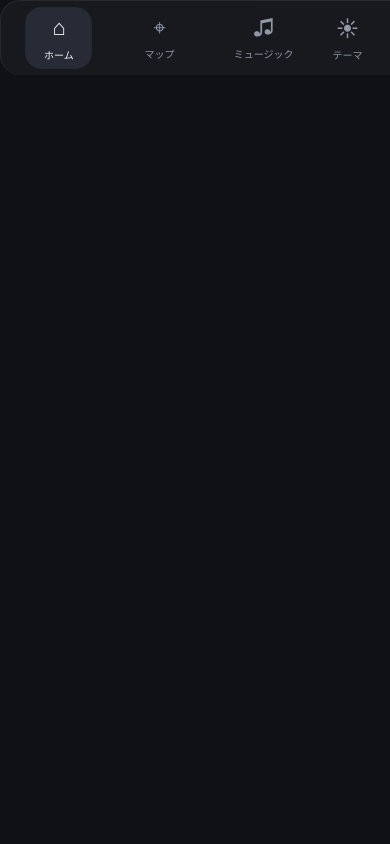
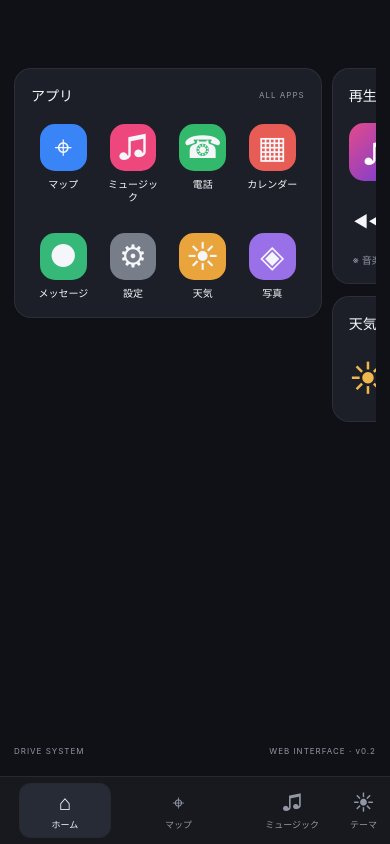
Before and after one commit to takasimakakeru/CarPlay, a React (Vite) app in the folder web-carplay/: page / in a window 390 px wide. Shown: the top 844 px of the page. Built offline with nearby package versions, Linux system fonts and the light colour scheme.

Commit message:
れすぽんしぶ

```diff
--- a/web-carplay/src/App.css
+++ b/web-carplay/src/App.css
@@ -277,14 +277,15 @@ border-right: none;
 }
 
 .app-icon {
-  width: clamp(158px, 6vw, 206px);
-  aspect-ratio: 1;
-  border-radius: 22px;
   display: grid;
   place-items: center;
-  color: white;
-  font-size: 80px;
-  box-shadow: 0 8px 18px rgba(0, 0, 0, 0.18);
+  width: clamp(48px, 6vw, 70px);
+  height: auto;
+  aspect-ratio: 1 / 1;
+  flex: 0 0 auto;
+  line-height: 1;
+  overflow: hidden;
+  border-radius: 30%;
 }
 
 .app-name {
@@ -545,21 +546,30 @@ border-right: none;
   }
 
   .apps-panel,
-  .widget {
-    padding: 18px;
-    border-radius: 18px;
-  }
+.widget {
+  background: var(--panel);
+  border: 1px solid var(--border);
+  border-radius: 22px;
+  padding: 24px;
+  height: auto;
+}
 
   .app-grid {
-    grid-template-columns: repeat(4, minmax(0, 1fr));
-    gap: 22px 5px;
-  }
+  display: grid;
+  grid-template-columns: repeat(4, minmax(0, 1fr));
+  gap: 20vh 6px;
+}
 
-  .app-icon {
-    width: 52px;
-    border-radius: 16px;
-    font-size: 25px;
-  }
+  app-icon {
+  width: clamp(58px, 6vw, 70px);
+  aspect-ratio: 1;
+  border-radius: 22px;
+  display: grid;
+  place-items: center;
+  color: white;
+  font-size: 26px;
+  box-shadow: 0 8px 18px rgba(0, 0, 0, 0.18);
+}
 
   .app-name {
     font-size: 10px;
@@ -844,3 +854,474 @@ border-right: none;
     font-size: 8px;
   }
 }
+
+
+/* =========================================================
+   RESPONSIVE FIXES
+   PC版の既存デザインを基準に、タブレット・スマホを調整
+========================================================= */
+
+/* 共通：画面幅からはみ出す原因を抑制 */
+html,
+body {
+  width: 100%;
+  max-width: 100%;
+  overflow-x: hidden;
+}
+
+.dashboard {
+  width: 100%;
+  min-height: 100vh;
+  min-height: 100dvh;
+}
+
+.main-content {
+  width: 100%;
+  min-width: 0;
+}
+
+.content-grid,
+.apps-panel,
+.widget,
+.right-panel,
+.map-page,
+.map-toolbar {
+  min-width: 0;
+}
+
+.app-grid {
+  row-gap: clamp(24px, 4vh, 48px);
+}
+
+.app-icon {
+  font-size: clamp(38px, 5vw, 56px);
+}
+
+/* タブレット */
+@media (max-width: 850px) {
+  .main-content {
+    padding: 22px clamp(16px, 3vw, 28px) 16px;
+  }
+
+  .welcome {
+    margin-top: 36px;
+    margin-bottom: 28px;
+  }
+
+  .content-grid {
+    grid-auto-flow: column;
+    grid-template-columns: 85% 50%;
+    grid-auto-columns: unset;
+    gap: 12px;
+    overflow-x: auto;
+    overflow-y: hidden;
+    padding-bottom: 8px;
+    overscroll-behavior-x: contain;
+    -webkit-overflow-scrolling: touch;
+  }
+
+  .content-grid > * {
+    min-width: 0;
+  }
+
+  .apps-panel,
+  .widget {
+    padding: clamp(16px, 2.5vw, 22px);
+  }
+
+  .app-grid {
+    grid-template-columns: repeat(4, minmax(0, 1fr));
+    column-gap: 8px;
+    row-gap: 30px;
+  }
+
+  .app-icon {
+    width: clamp(48px, 7vw, 64px);
+    font-size: clamp(32px, 5vw, 48px);
+  }
+
+  .map-toolbar {
+    gap: 14px;
+  }
+
+  .map-search {
+    width: min(100%, 420px);
+  }
+}
+
+/* スマートフォン */
+@media (max-width: 560px) {
+  .dashboard {
+    flex-direction: column-reverse;
+    min-height: 100vh;
+    min-height: 100dvh;
+  }
+
+  /* 下部ナビゲーション */
+  .sidebar {
+    position: sticky;
+    bottom: 0;
+    z-index: 1000;
+    width: 100%;
+    height: 68px;
+    min-height: 68px;
+    flex: 0 0 68px;
+    flex-direction: row;
+    justify-content: space-around;
+    padding: 6px 10px;
+    border: 0;
+    border-top: 1px solid var(--border);
+    border-radius: 0;
+  }
+
+  .brand {
+    display: none;
+  }
+
+  .side-nav {
+    flex: 1;
+    width: 100%;
+    flex-direction: row;
+    justify-content: space-around;
+    align-items: center;
+    gap: 4px;
+    margin: 0;
+  }
+
+  .nav-button {
+    flex: 1;
+    min-width: 0;
+    max-width: 90px;
+    padding: 6px 3px;
+    gap: 3px;
+    border-radius: 10px;
+  }
+
+  .nav-button > span {
+    font-size: 21px;
+  }
+
+  .nav-button small {
+    font-size: 9px;
+    white-space: nowrap;
+  }
+
+  .sidebar-bottom {
+    margin: 0;
+    gap: 0;
+  }
+
+  .connection-dot {
+    display: none;
+  }
+
+  /* メイン */
+  .main-content {
+    flex: 1 0 auto;
+    width: 100%;
+    min-height: calc(100vh - 68px);
+    min-height: calc(100dvh - 68px);
+    padding: 16px 14px 20px;
+  }
+
+  .topbar {
+    flex-wrap: wrap;
+    gap: 8px;
+    font-size: 10px;
+  }
+
+  .topbar-status {
+    flex-wrap: wrap;
+    gap: 6px 10px;
+  }
+
+  .welcome {
+    margin-top: 28px;
+    margin-bottom: 24px;
+    align-items: flex-start;
+    flex-wrap: wrap;
+    gap: 18px;
+  }
+
+  .welcome h1 {
+    font-size: clamp(22px, 6vw, 27px);
+    line-height: 1.3;
+    overflow-wrap: anywhere;
+  }
+
+  .eyebrow {
+    font-size: 9px;
+    letter-spacing: 2px;
+  }
+
+  .subheading {
+    font-size: 12px;
+    line-height: 1.6;
+  }
+
+  .clock {
+    align-items: flex-start;
+    gap: 4px;
+  }
+
+  .clock strong {
+    font-size: clamp(25px, 7vw, 32px);
+    letter-spacing: -1px;
+  }
+
+  .clock span {
+    font-size: 10px;
+  }
+
+  /* パネルの横スクロール */
+  .content-grid {
+    grid-template-columns: 85% 50%;
+    grid-auto-flow: column;
+    grid-auto-columns: unset;
+    gap: 10px;
+    width: 100%;
+    overflow-x: auto;
+    overflow-y: hidden;
+    padding-bottom: 10px;
+    scroll-snap-type: x proximity;
+    overscroll-behavior-x: contain;
+    -webkit-overflow-scrolling: touch;
+  }
+
+  .content-grid > * {
+    min-width: 0;
+    scroll-snap-align: start;
+  }
+
+  .apps-panel,
+  .widget {
+    padding: 16px;
+    border-radius: 17px;
+  }
+
+  .section-heading {
+    gap: 8px;
+    margin-bottom: 18px;
+  }
+
+  .section-heading h2 {
+    font-size: 14px;
+  }
+
+  .section-heading > span {
+    font-size: 8px;
+    letter-spacing: 1px;
+  }
+
+  .app-grid {
+    grid-template-columns: repeat(4, minmax(0, 1fr));
+    column-gap: 5px;
+    row-gap: 26px;
+  }
+
+  .app-item {
+    gap: 7px;
+  }
+
+  .app-icon {
+    width: clamp(42px, 12vw, 58px);
+    max-width: 100%;
+    border-radius: 15px;
+    font-size: clamp(28px, 8vw, 40px);
+  }
+
+  .app-name {
+    font-size: 10px;
+    line-height: 1.35;
+    overflow-wrap: anywhere;
+  }
+
+  .right-panel {
+    display: flex;
+    flex-direction: column;
+    gap: 12px;
+  }
+
+  .music-content,
+  .weather-content {
+    gap: 12px;
+  }
+
+  .album-art {
+    width: 58px;
+    height: 58px;
+    font-size: 30px;
+  }
+
+  .track-info strong {
+    font-size: 12px;
+  }
+
+  .track-info span,
+  .music-note {
+    font-size: 10px;
+  }
+
+  .music-controls {
+    gap: 20px;
+    margin-top: 18px;
+  }
+
+  .weather-icon {
+    font-size: 36px;
+  }
+
+  .weather-content strong {
+    font-size: 27px;
+  }
+
+  .footer {
+    flex-wrap: wrap;
+    gap: 8px;
+    padding-top: 24px;
+    font-size: 8px;
+    letter-spacing: 1px;
+  }
+
+  /* マップ画面 */
+  .map-page {
+    gap: 12px;
+  }
+
+  .map-toolbar {
+    align-items: stretch;
+    flex-direction: column;
+    gap: 12px;
+  }
+
+  .map-title {
+    gap: 10px;
+  }
+
+  .map-title-icon {
+    width: 42px;
+    height: 42px;
+    flex: 0 0 42px;
+    font-size: 23px;
+  }
+
+  .map-title h1 {
+    font-size: 20px;
+  }
+
+  .map-title p {
+    font-size: 8px;
+    letter-spacing: 1px;
+  }
+
+  .map-search {
+    width: 100%;
+    min-width: 0;
+    gap: 7px;
+    padding: 6px 7px 6px 10px;
+  }
+
+  .map-search > span {
+    font-size: 19px;
+  }
+
+  .map-search input {
+    width: 0;
+    font-size: 12px;
+  }
+
+  .map-search button {
+    flex: 0 0 auto;
+    padding: 9px 11px;
+    font-size: 12px;
+  }
+
+  .search-results {
+    max-height: 150px;
+  }
+
+  .map-container {
+    min-height: 360px;
+    border-radius: 16px;
+  }
+
+  .leaflet-map {
+    min-height: 360px;
+  }
+
+  .map-controls {
+    right: 10px;
+    bottom: 30px;
+  }
+
+  .map-controls button {
+    width: 42px;
+    height: 42px;
+    font-size: 22px;
+  }
+
+  .map-hint {
+    bottom: 10px;
+    left: 10px;
+    max-width: calc(100% - 70px);
+    padding: 7px 9px;
+    font-size: 9px;
+  }
+
+  .map-bottom {
+    flex-wrap: wrap;
+    gap: 7px;
+    font-size: 8px;
+  }
+
+  .app-placeholder {
+    min-height: 300px;
+    padding: 20px 10px;
+  }
+
+  .app-placeholder h1 {
+    font-size: 25px;
+  }
+
+  .large-app-icon {
+    width: 72px;
+    height: 72px;
+    font-size: 36px;
+  }
+}
+
+/* 小型スマートフォン */
+@media (max-width: 380px) {
+  .main-content {
+    padding-right: 10px;
+    padding-left: 10px;
+  }
+
+  .sidebar {
+    padding-right: 5px;
+    padding-left: 5px;
+  }
+
+  .nav-button small {
+    font-size: 8px;
+  }
+
+  .apps-panel,
+  .widget {
+    padding: 13px;
+  }
+
+  .app-grid {
+    column-gap: 3px;
+    row-gap: 22px;
+  }
+
+  .app-icon {
+    width: 42px;
+  }
+
+  .map-container,
+  .leaflet-map {
+    min-height: 320px;
+  }
+}
```
